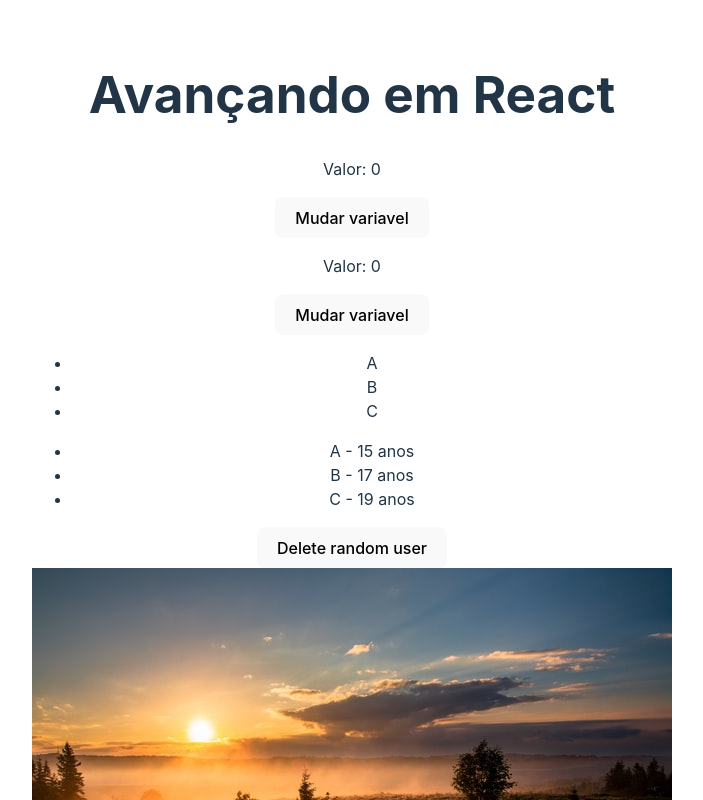
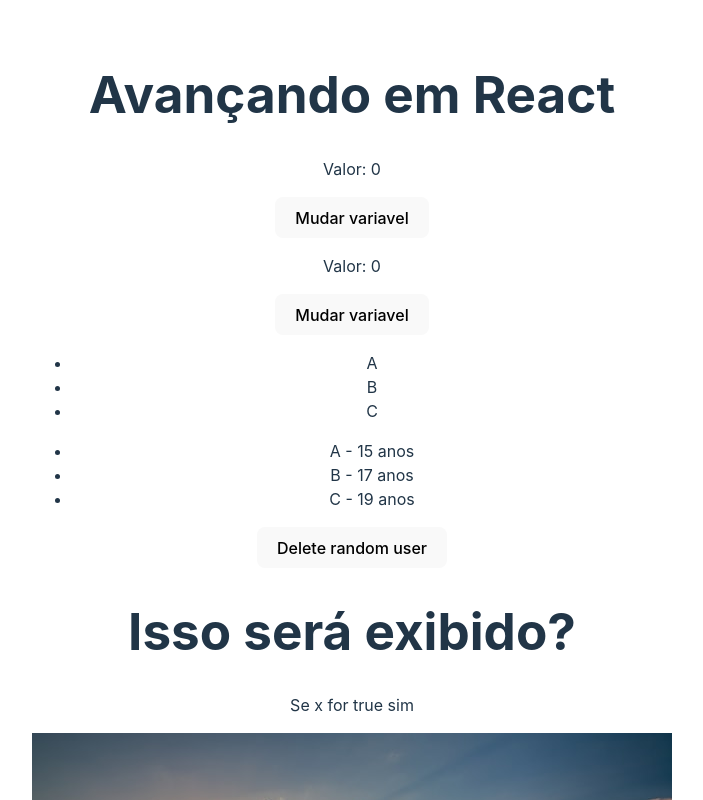
Before and after one commit to LuanneZati/REACT, a React (Vite) app in the folder 3_Avançando/avançando/: page / in a window 1280 px wide. Shown: the top 800 px of the page, without its empty margins (288-991 px from the left). Built offline with nearby package versions, Linux system fonts and the light colour scheme.

Commit message:
condição

```diff
--- a/3_Avançando/avançando/src/App.jsx
+++ b/3_Avançando/avançando/src/App.jsx
@@ -2,7 +2,7 @@
 import City from './assets/city.jpg'
 import ManageData from './Components/ManageData'
 import ListRender from './Components/ListRender'
-
+import ConditionalRender from './Components/ConditionalRender'
 function App() {
   return (
     <>
@@ -10,6 +10,7 @@
         <h1>Avançando em React</h1>
         <ManageData/>
         <ListRender/>
+        <ConditionalRender/>
         {/*Imagem em public */}
         <div>
           <img src="/img1.jpg" alt="Paisagem" />
--- /dev/null
+++ b/3_Avançando/avançando/src/Components/ConditionalRender.jsx
@@ -0,0 +1,13 @@
+import {useState} from "react";
+const ConditionalRender = () => {
+    const[x] = useState(true);
+
+  return (
+    <div>
+        <h1>Isso será exibido?</h1>
+        {x && <p>Se x for true sim</p>}
+    </div>
+  );
+};
+
+export default ConditionalRender
```
